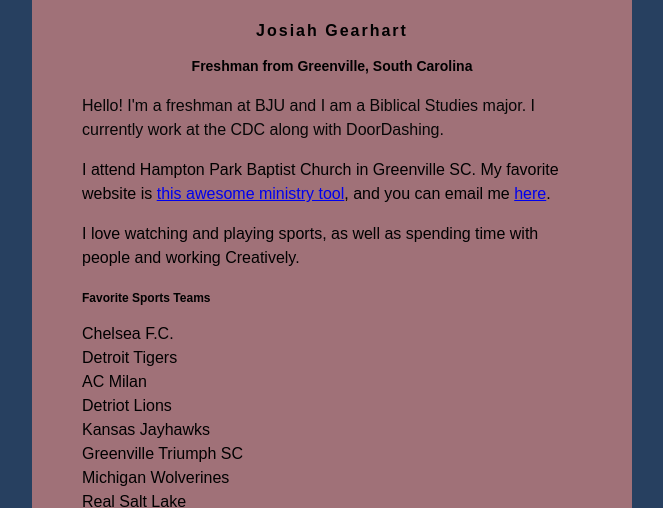
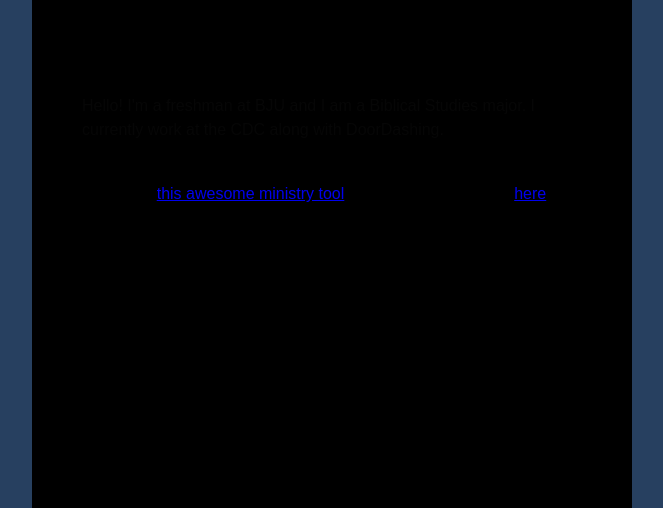
Before and after one commit to JosiahGearhart/JosiahGearhart.github.io, a plain HTML site: page index.html in a window 1280 px wide. Shown: the top 508 px of the page, without its empty margins (308-971 px from the left). Drawn offline with Linux system fonts and the light colour scheme.

Commit message:
Update index.html

```diff
--- a/index.html
+++ b/index.html
@@ -9,7 +9,7 @@ body {
     font-family: Arial;
 }
 #content {
-    background: rgb(160, 113, 120);
+    background: rgb(0, 0, 0);
     min-width: 200px;
     max-width: 500px;
     padding: 50px;
```
